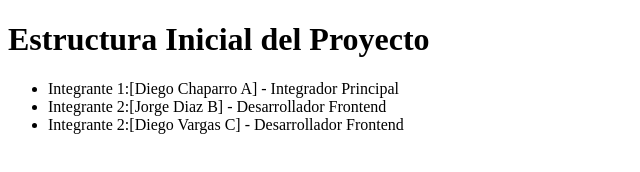
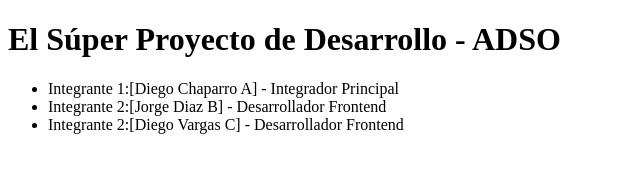
Before and after one commit to diegoch17/taller-gitcolaborativo, a plain HTML site: page index.html in a window 1280 px wide. Shown: the whole page, without its empty margins (0-640 px from the left). Drawn offline with Linux system fonts and the light colour scheme.

Commit message:
style: cambiar titulo principal a Super Proyecto

```diff
--- a/index.html
+++ b/index.html
@@ -7,7 +7,7 @@
 </head>
 
 <body>
-    <h1>Estructura Inicial del Proyecto</h1>
+    <h1>El Súper Proyecto de Desarrollo - ADSO</h1>
     <ul>
 
         <li>Integrante 1:[Diego Chaparro A] - Integrador Principal</1i>
```
